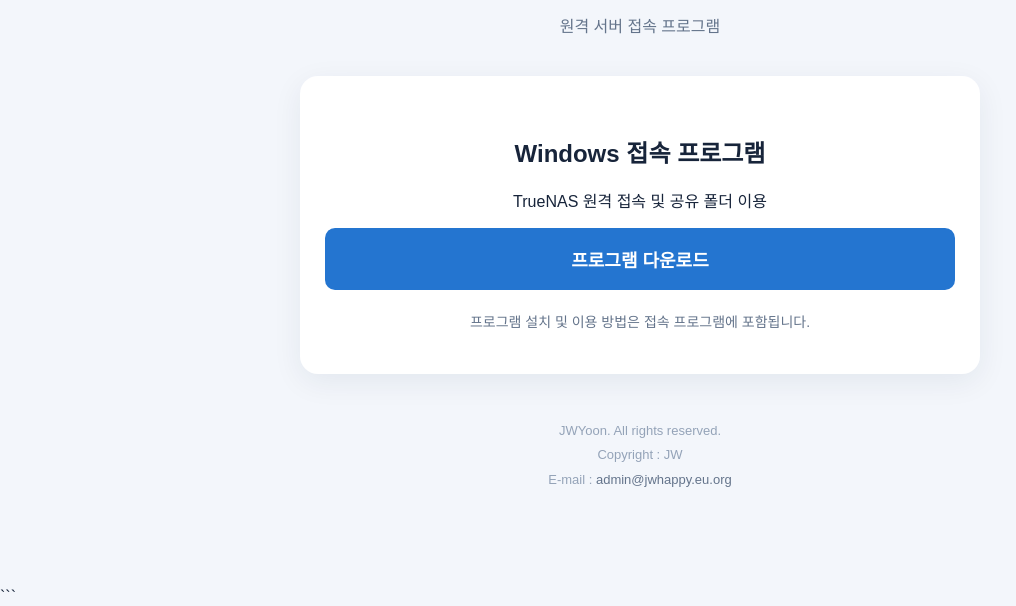
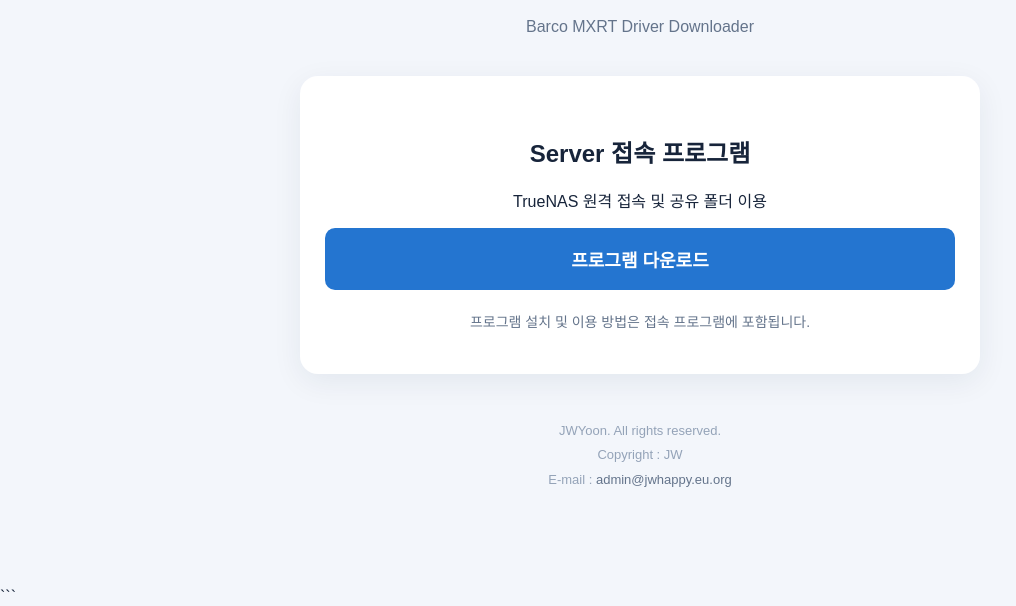
Before and after one commit to jubongs/connect, a plain HTML site: page index.html in a window 1280 px wide. Shown: the part 279-885 px from the top of the page, without its empty margins (0-1016 px from the left). Drawn offline with Linux system fonts and the light colour scheme.

Commit message:
Update index.html

```diff
--- a/index.html
+++ b/index.html
@@ -125,11 +125,11 @@ footer a { color: #64748b; text-decoration: none; }
   <div class="logo">🖥️</div>
   <h1>JW Server Access</h1>
   <p class="subtitle">
-    원격 서버 접속 프로그램
+    Barco MXRT Driver Downloader
   </p>
 
   <section class="panel">
-    <h2>Windows 접속 프로그램</h2>
+    <h2>Server 접속 프로그램</h2>
     <p>TrueNAS 원격 접속 및 공유 폴더 이용</p>
 
     <button class="download" id="downloadBtn">
```
